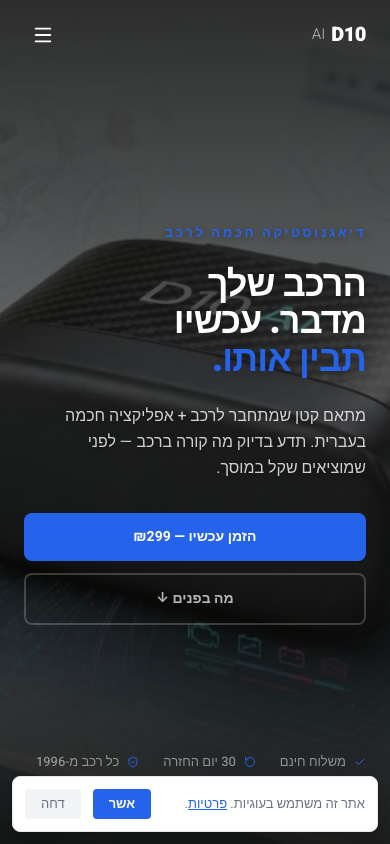
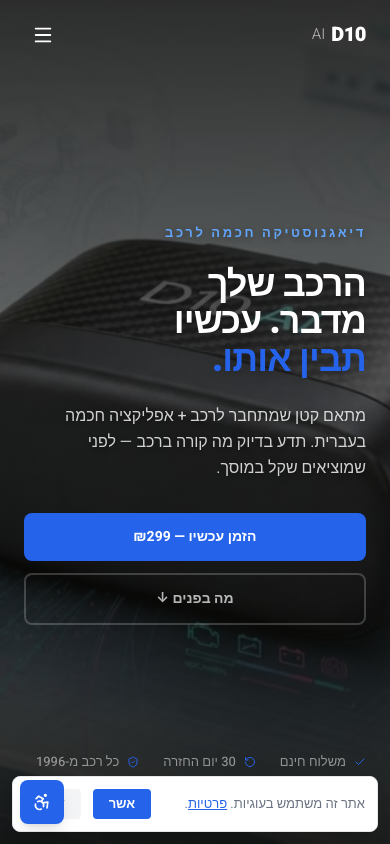
Before and after one commit to ba8080/d10, a React (Vite) app: page / in a window 390 px wide. Shown: the top 844 px of the page. Built offline with nearby package versions, Linux system fonts and the light colour scheme.

Commit message:
fix: contrast, accessibility button, brand logos, font

```diff
--- a/src/components/BottomSections.tsx
+++ b/src/components/BottomSections.tsx
@@ -155,11 +155,11 @@ export const AccessibilityWidget = () => {
   }, []);
   const labels: Record<string, string> = { largeText: 'הגדלת טקסט', highContrast: 'ניגודיות', readableFont: 'גופן קריא', highlightLinks: 'הדגשת קישורים' };
   // On mobile when scrolled, move button up to avoid overlapping MobileStickyBar
-  const btnBottom = scrolledPastHero ? 'bottom-16 md:bottom-5' : 'bottom-5';
-  const panelBottom = scrolledPastHero ? 'bottom-[5.5rem] md:bottom-20' : 'bottom-20';
+  const btnBottom = scrolledPastHero ? 'bottom-20 md:bottom-5' : 'bottom-5';
+  const panelBottom = scrolledPastHero ? 'bottom-[6.5rem] md:bottom-20' : 'bottom-20';
   return (
     <>
-      <button onClick={() => setOpen(!open)} className={`fixed ${btnBottom} left-5 z-[150] bg-primary text-white w-11 h-11 rounded-lg shadow-lg flex items-center justify-center hover:bg-primary-dark transition-all`} aria-label="נגישות"><Accessibility size={20} /></button>
+      <button onClick={() => setOpen(!open)} className={`fixed ${btnBottom} left-5 z-[250] bg-primary text-white w-11 h-11 rounded-lg shadow-lg flex items-center justify-center hover:bg-primary-dark transition-all`} aria-label="נגישות"><Accessibility size={20} /></button>
       <AnimatePresence>
         {open && (
           <motion.div initial={{ opacity: 0, y: 10 }} animate={{ opacity: 1, y: 0 }} exit={{ opacity: 0, y: 10 }} transition={{ duration: 0.15 }} className={`fixed ${panelBottom} left-5 z-[1000] w-56 bg-white rounded-xl shadow-xl overflow-hidden border border-gray-200`} dir="rtl">
--- a/src/components/HeroSection.tsx
+++ b/src/components/HeroSection.tsx
@@ -133,7 +133,7 @@ export const Hero = ({ children }: { children?: React.ReactNode }) => {
           <div className="flex-grow flex items-center">
             <div className="container mx-auto px-6 max-w-4xl">
               <motion.div initial={{ opacity: 0, y: 40 }} animate={{ opacity: 1, y: 0 }} transition={{ duration: 0.8 }} className="pt-24 md:pt-0">
-                <p className="text-primary text-xs font-semibold uppercase tracking-[0.2em] mb-6" style={{ textShadow: '0 2px 8px rgba(0,0,0,0.5)' }}>דיאגנוסטיקה חכמה לרכב</p>
+                <p className="text-[#60a5fa] text-xs font-semibold uppercase tracking-[0.2em] mb-6" style={{ textShadow: '0 2px 8px rgba(0,0,0,0.5)' }}>דיאגנוסטיקה חכמה לרכב</p>
                 <h1 className="text-4xl sm:text-6xl md:text-7xl font-black text-white leading-[1.05] tracking-tight mb-6" style={{ textShadow: '0 2px 20px rgba(0,0,0,0.6)' }}>
                   הרכב שלך<br/>מדבר. עכשיו<br/><span className="text-primary">תבין אותו.</span>
                 </h1>
```
